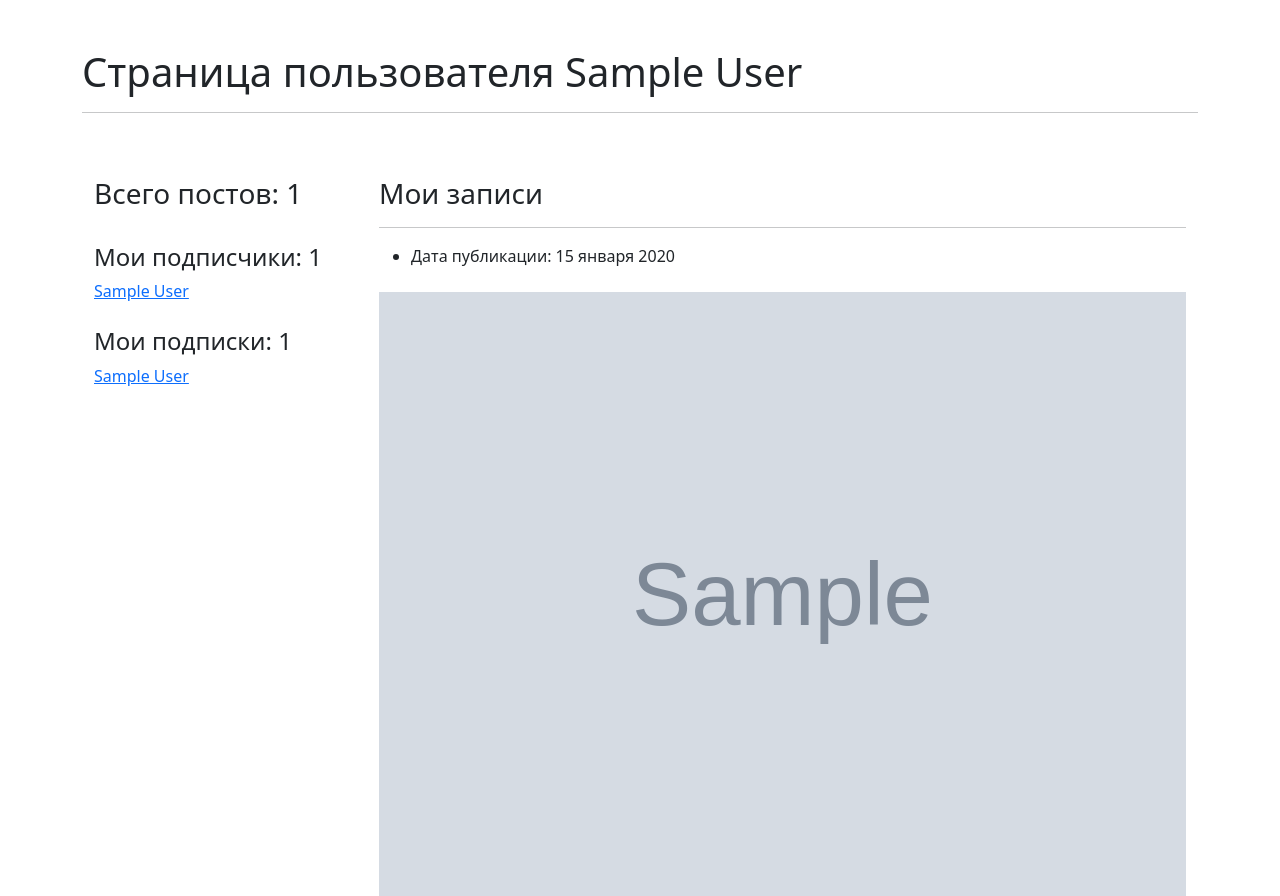
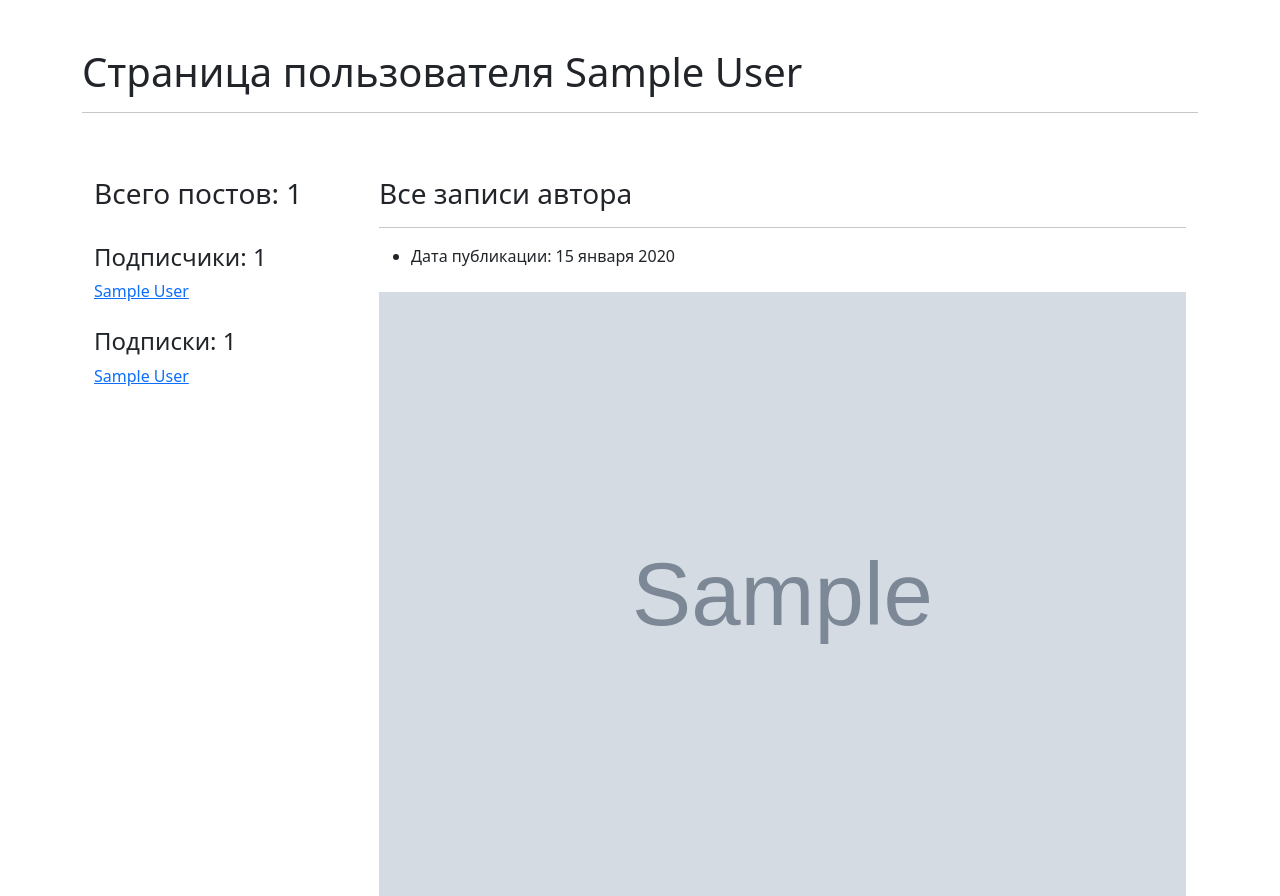
Before and after one commit to Freeman-83/hw05_final, a Django app: a page that uses yatube/templates/posts/profile.html in a window 1280 px wide. Shown: the part 56-952 px from the top of the page. Run offline with Django 3.2, Linux system fonts and the light colour scheme; tables that the repository leaves empty hold one stand-in row (values such as "Sample post"); grey boxes marked "Sample" are stand-in pictures; some libraries are stand-ins or nearby versions.

Commit message:
Changed profile template

```diff
--- a/yatube/templates/posts/profile.html
+++ b/yatube/templates/posts/profile.html
@@ -15,7 +15,7 @@
         <h3>Всего постов: {{ author.posts.count }}</h3>
         <br>
 
-        <h4>Мои подписчики: {{ author.following.count }}</h4>
+        <h4>Подписчики: {{ author.following.count }}</h4>
           {% for follower in my_followers %}
             <a href="{% url 'posts:profile' follower.username %}">
               {{ follower.get_full_name }}
@@ -24,7 +24,7 @@
           {% endfor %}
           <br>
 
-        <h4>Мои подписки: {{ author.follower.count }}</h4>
+        <h4>Подписки: {{ author.follower.count }}</h4>
           {% for following in my_followings %}
             <a href="{% url 'posts:profile' following.username %}">
               {{ following.get_full_name }}
@@ -58,7 +58,7 @@
 
     <article class="col-12 col-md-9">
       <div class="container py-5">
-        <h3>Мои записи</h3>
+        <h3>Все записи автора</h3>
         <hr>
         {% for post in page_obj %}
           {% include 'posts/includes/post_list.html' %}
```
